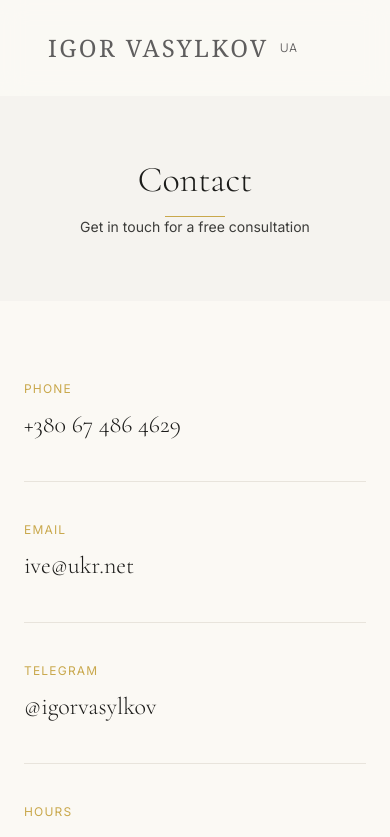
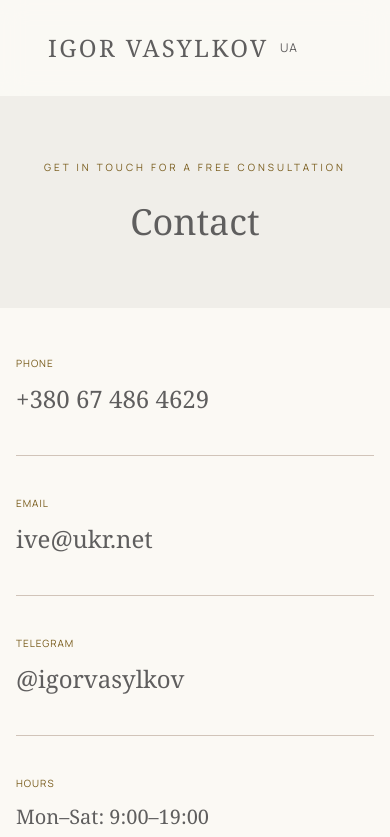
Before and after one commit to Sovun/IV, a Next.js app: page /en/contact in a window 390 px wide. Shown: the top 837 px of the page. Built offline with nearby package versions, Linux system fonts and the light colour scheme.

Commit message:
mobile ui

```diff
--- a/src/app/[locale]/about/page.tsx
+++ b/src/app/[locale]/about/page.tsx
@@ -9,7 +9,7 @@ export default async function AboutPage({ params }: { params: Promise<{ locale:
   const craftParagraphs = t('craft_text').split('\n\n')
 
   return (
-    <div className="pt-24">
+    <div className="bg-surface text-primary">
       {/* Header image — japan_gate */}
       <Image
         src="/japan_gate.jpg"
@@ -19,18 +19,19 @@ export default async function AboutPage({ params }: { params: Promise<{ locale:
         sizes="100vw"
         priority
         quality={90}
-        className="w-full h-auto"
+        className="w-full h-auto pt-24"
         style={{ height: 'auto' }}
       />
 
-      <div className="text-center py-16 px-6 bg-cream-100">
-        <h1 className="font-serif text-4xl md:text-5xl font-light text-charcoal-900 mb-4">{t('title')}</h1>
-        <div className="divider mb-4" />
-        <p className="font-sans text-sm text-charcoal-700">{t('subtitle')}</p>
+      <div className="text-center py-16 px-6 bg-surface-container">
+        <span className="font-label text-[10px] uppercase tracking-[0.3em] text-secondary mb-6 block">
+          {t('subtitle')}
+        </span>
+        <h1 className="font-headline text-4xl md:text-5xl leading-tight mb-0">{t('title')}</h1>
       </div>
 
       {/* Master photo — full, uncropped */}
-      <div className="max-w-3xl mx-auto px-6 pt-16">
+      <div className="max-w-3xl mx-auto px-4 md:px-6 pt-10 md:pt-16">
         <Image
           src="/20231103_081535.jpg"
           alt="Igor Vasylkov — master furniture craftsman, Odessa"
@@ -43,23 +44,23 @@ export default async function AboutPage({ params }: { params: Promise<{ locale:
         />
       </div>
 
-      <div className="max-w-3xl mx-auto px-6 py-16">
+      <div className="max-w-3xl mx-auto px-4 md:px-6 py-10 md:py-16">
         <div className="mb-12 space-y-5">
           {bodyParagraphs.map((para, i) => (
-            <p key={i} className="font-sans text-sm leading-relaxed text-charcoal-700">{para}</p>
+            <p key={i} className="font-body text-primary/80 text-sm leading-relaxed">{para}</p>
           ))}
         </div>
 
-        <h2 className="font-serif text-2xl font-light text-charcoal-900 mb-2">{t('craft_title')}</h2>
-        <div className="w-10 h-px bg-gold-500 mb-6" />
+        <h2 className="font-headline text-2xl mb-2">{t('craft_title')}</h2>
+        <div className="w-10 h-px bg-secondary mb-6" />
         <div className="mb-12 space-y-5">
           {craftParagraphs.map((para, i) => (
-            <p key={i} className="font-sans text-sm leading-relaxed text-charcoal-700">{para}</p>
+            <p key={i} className="font-body text-primary/80 text-sm leading-relaxed">{para}</p>
           ))}
         </div>
 
-        <div className="border-t border-cream-300 pt-8">
-          <p className="font-sans text-xs tracking-widest uppercase text-charcoal-700">{t('location')}</p>
+        <div className="border-t border-outline-variant pt-8">
+          <p className="font-label text-[10px] uppercase tracking-widest text-secondary">{t('location')}</p>
         </div>
       </div>
     </div>
--- a/src/app/[locale]/contact/page.tsx
+++ b/src/app/[locale]/contact/page.tsx
@@ -5,44 +5,43 @@ export default async function ContactPage({ params }: { params: Promise<{ locale
   const t = await getTranslations({ locale, namespace: 'contact' })
 
   return (
-    <div className="pt-24">
-      <div className="text-center py-16 px-6 bg-cream-100">
-        <h1 className="font-serif text-4xl md:text-5xl font-light text-charcoal-900 mb-4">{t('title')}</h1>
-        <div className="divider mb-4" />
-        <p className="font-sans text-sm text-charcoal-700">{t('subtitle')}</p>
+    <div className="bg-surface text-primary pt-24">
+      <div className="text-center py-16 px-6 bg-surface-container">
+        <span className="font-label text-[10px] uppercase tracking-[0.3em] text-secondary mb-6 block">{t('subtitle')}</span>
+        <h1 className="font-headline text-4xl md:text-5xl leading-tight">{t('title')}</h1>
       </div>
 
-      <div className="max-w-2xl mx-auto px-6 py-20">
+      <div className="max-w-2xl mx-auto px-4 md:px-6 py-12 md:py-20">
         <div className="grid grid-cols-1 gap-10">
           {/* Phone */}
-          <div className="border-b border-cream-300 pb-10">
-            <p className="font-sans text-xs tracking-widest uppercase text-gold-500 mb-3">{t('phone_label')}</p>
-            <span className="font-serif text-2xl font-light text-charcoal-900 select-all">
+          <div className="border-b border-outline-variant pb-10">
+            <p className="font-label text-[10px] uppercase tracking-widest text-secondary mb-3">{t('phone_label')}</p>
+            <span className="font-headline text-2xl select-all">
               +380 67 486 4629
             </span>
           </div>
 
           {/* Email */}
-          <div className="border-b border-cream-300 pb-10">
-            <p className="font-sans text-xs tracking-widest uppercase text-gold-500 mb-3">{t('email_label')}</p>
-            <a href="mailto:ive@ukr.net" className="font-serif text-2xl font-light text-charcoal-900 hover:text-gold-500 transition-colors">
+          <div className="border-b border-outline-variant pb-10">
+            <p className="font-label text-[10px] uppercase tracking-widest text-secondary mb-3">{t('email_label')}</p>
+            <a href="mailto:ive@ukr.net" className="font-headline text-2xl hover:text-secondary transition-colors duration-[400ms]">
               ive@ukr.net
             </a>
           </div>
 
           {/* Telegram */}
-          <div className="border-b border-cream-300 pb-10">
-            <p className="font-sans text-xs tracking-widest uppercase text-gold-500 mb-3">{t('telegram_label')}</p>
-            <a href="https://t.me/+380977939401" className="font-serif text-2xl font-light text-charcoal-900 hover:text-gold-500 transition-colors">
+          <div className="border-b border-outline-variant pb-10">
+            <p className="font-label text-[10px] uppercase tracking-widest text-secondary mb-3">{t('telegram_label')}</p>
+            <a href="https://t.me/+380977939401" className="font-headline text-2xl hover:text-secondary transition-colors duration-[400ms]">
               @igorvasylkov
             </a>
           </div>
 
           {/* Hours */}
           <div>
-            <p className="font-sans text-xs tracking-widest uppercase text-gold-500 mb-3">{t('hours_label')}</p>
-            <p className="font-serif text-xl font-light text-charcoal-900">{t('hours')}</p>
-            <p className="font-sans text-sm text-charcoal-700 mt-2">{t('location')}</p>
+            <p className="font-label text-[10px] uppercase tracking-widest text-secondary mb-3">{t('hours_label')}</p>
+            <p className="font-headline text-xl mb-2">{t('hours')}</p>
+            <p className="font-body text-sm text-primary/80">{t('location')}</p>
           </div>
         </div>
       </div>
--- a/src/app/[locale]/portfolio/PortfolioPage.tsx
+++ b/src/app/[locale]/portfolio/PortfolioPage.tsx
@@ -43,8 +43,8 @@ export default function PortfolioPage({ categories }: { categories: GalleryCateg
       </div>
 
       {/* Category tiles */}
-      <div className="bg-surface py-16 px-12">
-        <div className="max-w-[1920px] mx-auto grid grid-cols-2 md:grid-cols-3 lg:grid-cols-6 gap-4">
+      <div className="bg-surface py-10 md:py-16 px-4 md:px-12">
+        <div className="max-w-[1920px] mx-auto grid grid-cols-2 md:grid-cols-3 lg:grid-cols-6 gap-3 md:gap-4">
           {categories.map(({ key, photos }) => {
             const cover = photos[0]?.src
             const isActive = key === activeKey
@@ -92,9 +92,9 @@ export default function PortfolioPage({ categories }: { categories: GalleryCateg
 
       {/* Photo grid for selected category */}
       {activeCategory && (
-        <div className="bg-surface-container py-16 px-12">
+        <div className="bg-surface-container py-10 md:py-16 px-4 md:px-12">
           <div className="max-w-[1920px] mx-auto">
-            <div className="flex items-baseline gap-6 mb-10">
+            <div className="flex items-baseline gap-4 mb-8 md:mb-10">
               <h2 className="font-headline text-3xl text-primary">
                 {tCat(activeCategory.key as Parameters<typeof tCat>[0])}
               </h2>
```
Also changed, not shown: src/app/[locale]/page.tsx (+38 -28 lines).
